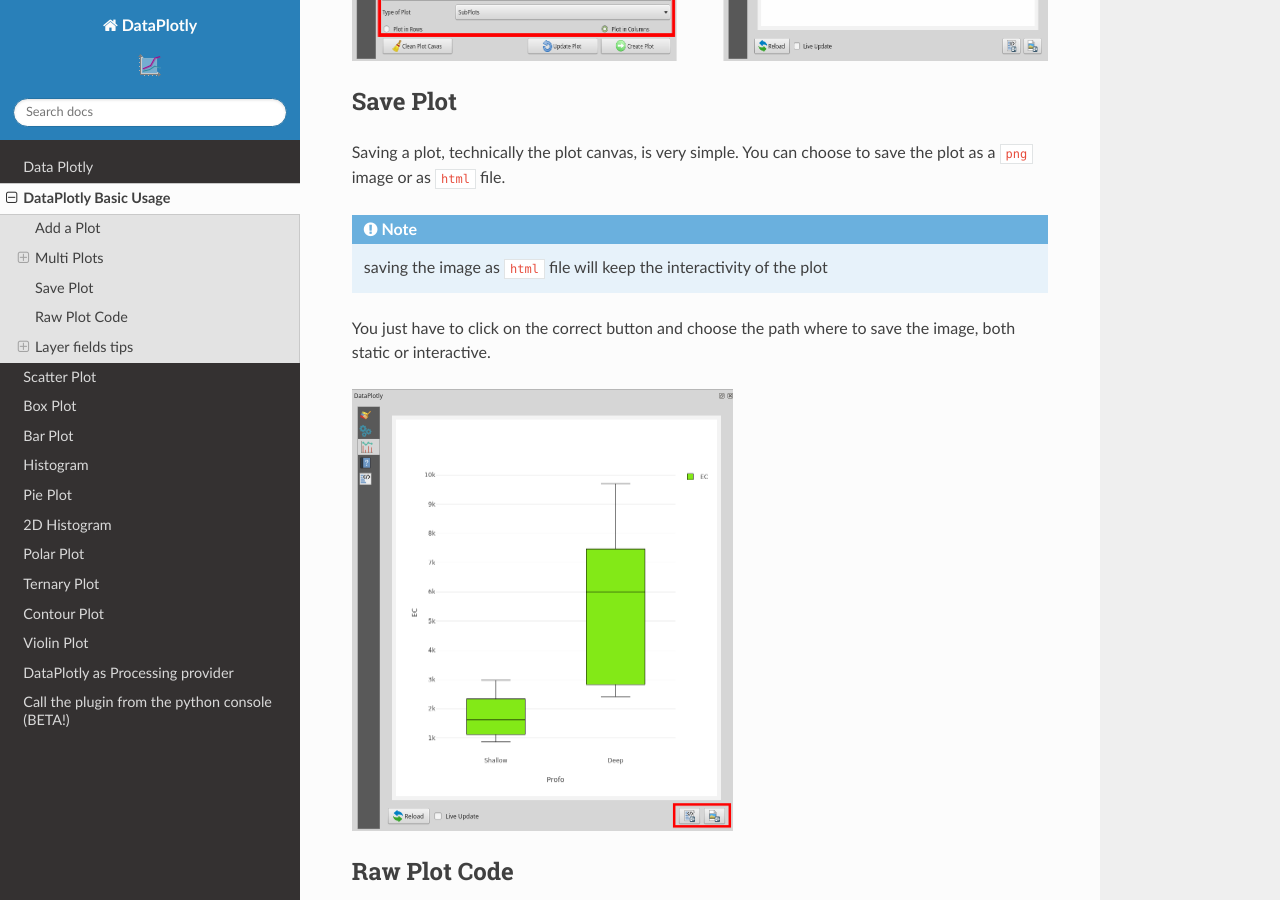
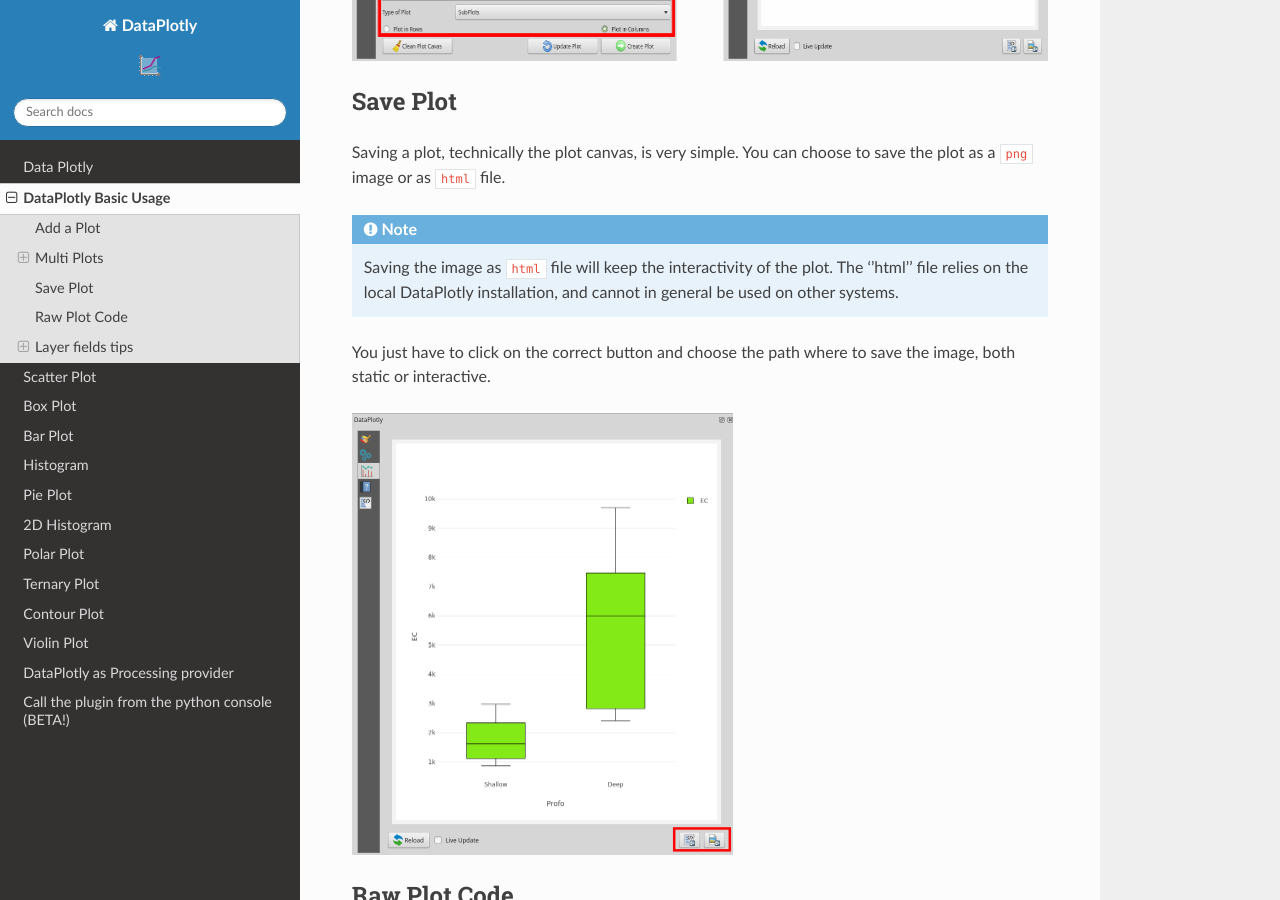
Before and after one commit to ghtmtt/DataPlotly-docs, a Sphinx documentation site: the page built from source/basic_usage.rst, in a window 1280 px wide and 900 px high, scrolled down 6087 px. Built offline with Sphinx 7.4.7 and the Read the Docs theme 2.0.0, drawn with Linux system fonts in a browser that asks for light colours; formulas are drawn with MathJax 3.

Commit message:
Added caveat about html files

```diff
--- a/source/basic_usage.rst
+++ b/source/basic_usage.rst
@@ -109,7 +109,7 @@ Save Plot
 Saving a plot, technically the plot canvas, is very simple. You can choose to save
 the plot as a ``png`` image or as ``html`` file.
 
-.. note:: saving the image as ``html`` file will keep the interactivity of the plot
+.. note:: Saving the image as ``html`` file will keep the interactivity of the plot. The ''html'' file relies on the local DataPlotly installation, and cannot in general be used on other systems.
 
 You just have to click on the correct button and choose the path where to save
 the image, both static or interactive.
```
